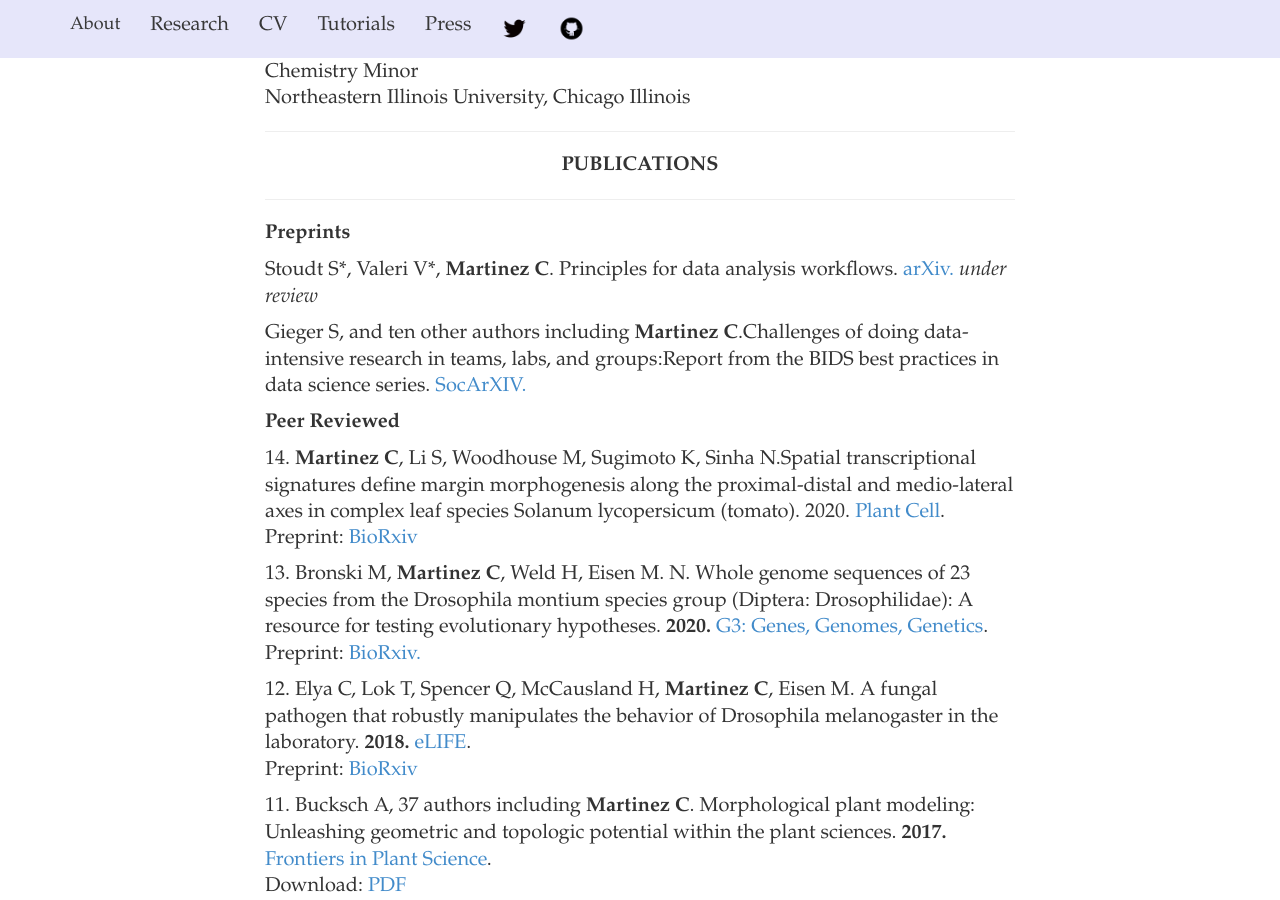
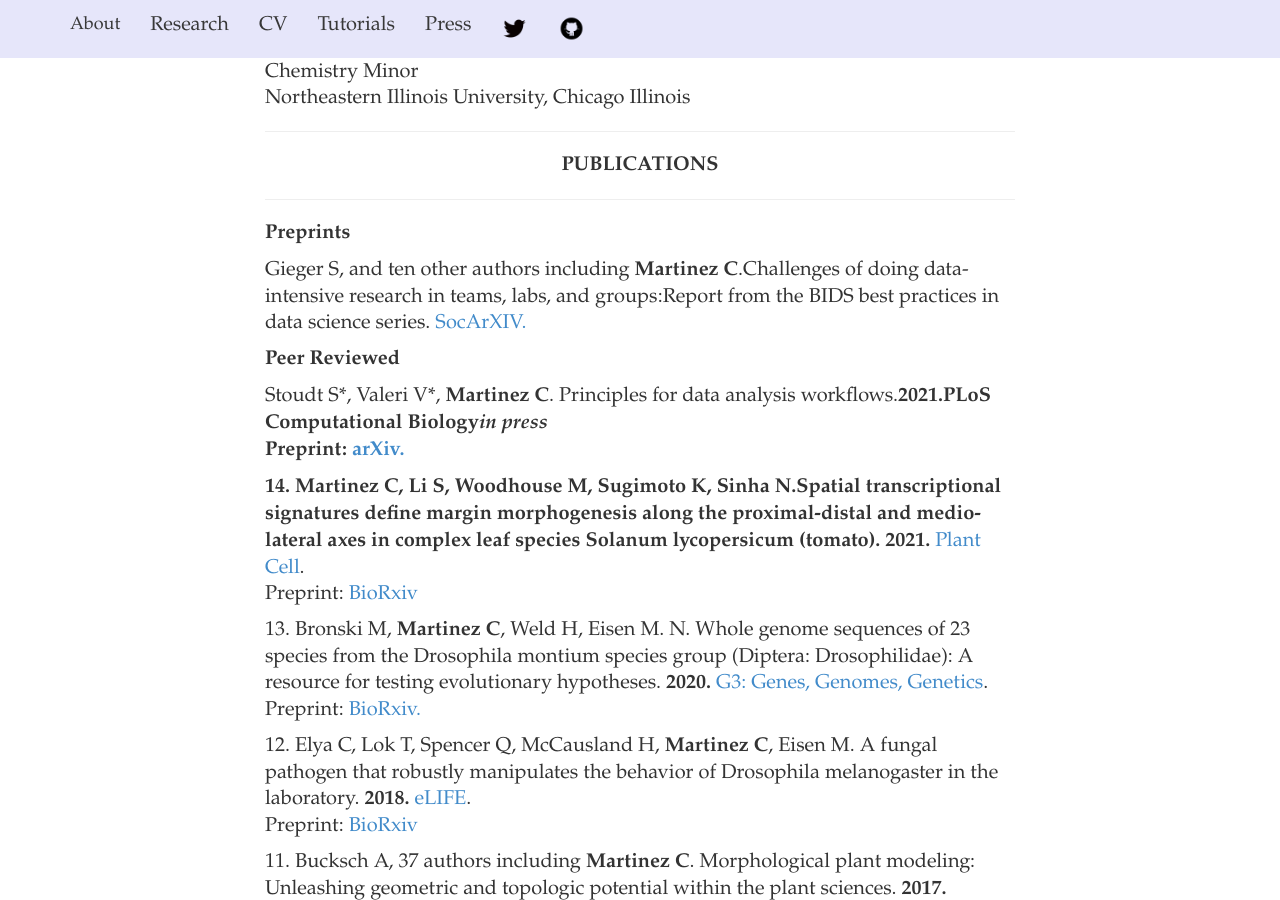
Before and after one commit to iamciera/creports, a Jekyll site: the page built from cv/index.html, in a window 1280 px wide and 900 px high, scrolled down 1011 px. Built offline with Jekyll 4.4.1, drawn with Linux system fonts in a browser that asks for light colours; nearby versions of some CDN libraries.

Commit message:
updated CV

```diff
--- a/cv/index.html
+++ b/cv/index.html
@@ -58,13 +58,14 @@ layout: default
 
 				<p><strong>Preprints</strong></p>
 
-				<p> Stoudt S*, Valeri V*, <strong>Martinez C</strong>. Principles for data analysis workflows.<a href="https://arxiv.org/abs/2007.08708"> arXiv. </a><i>under review</i></p>
-
 				<p>Gieger S, and ten other authors including <strong>Martinez C</strong>.Challenges of doing data-intensive research in teams, labs, and groups:Report from the BIDS best practices in data science series.<a href="https://osf.io/preprints/socarxiv/a7b3m/"> SocArXIV. </a></p>
 
 				<p><strong>Peer Reviewed</strong></p>
 
-				<p>14. <strong>Martinez C</strong>, Li S, Woodhouse M, Sugimoto K, Sinha N.Spatial transcriptional signatures define margin morphogenesis along the proximal-distal and medio-lateral axes in complex leaf species Solanum lycopersicum (tomato). 2020. </b> <a href="https://academic.oup.com/plcell/advance-article/doi/10.1093/plcell/koaa012/6017183">Plant Cell</a>. <br />Preprint:<a href="https://www.biorxiv.org/content/10.1101/772228v1"> BioRxiv</a>
+				<p> Stoudt S*, Valeri V*, <strong>Martinez C</strong>. Principles for data analysis workflows.<b>2021.<b>PLoS Computational Biology</b><i>in press</i><br />
+				Preprint:<a href="https://arxiv.org/abs/2007.08708"> arXiv. </a></p>
+
+				<p>14. <strong>Martinez C</strong>, Li S, Woodhouse M, Sugimoto K, Sinha N.Spatial transcriptional signatures define margin morphogenesis along the proximal-distal and medio-lateral axes in complex leaf species Solanum lycopersicum (tomato). 2021. </b> <a href="https://academic.oup.com/plcell/advance-article/doi/10.1093/plcell/koaa012/6017183">Plant Cell</a>. <br />Preprint:<a href="https://www.biorxiv.org/content/10.1101/772228v1"> BioRxiv</a>
 
 				<p>13. Bronski M, <strong>Martinez C</strong>, Weld H, Eisen M. N. Whole genome sequences of 23 species from the Drosophila montium species group (Diptera: Drosophilidae): A resource for testing evolutionary hypotheses. <b> 2020.</b> <a href="https://www.g3journal.org/content/10/5/1443.long">G3: Genes, Genomes, Genetics</a>.<br />Preprint: <a href="https://www.biorxiv.org/content/10.1101/861005v1"> BioRxiv. </a></p>
 
```
